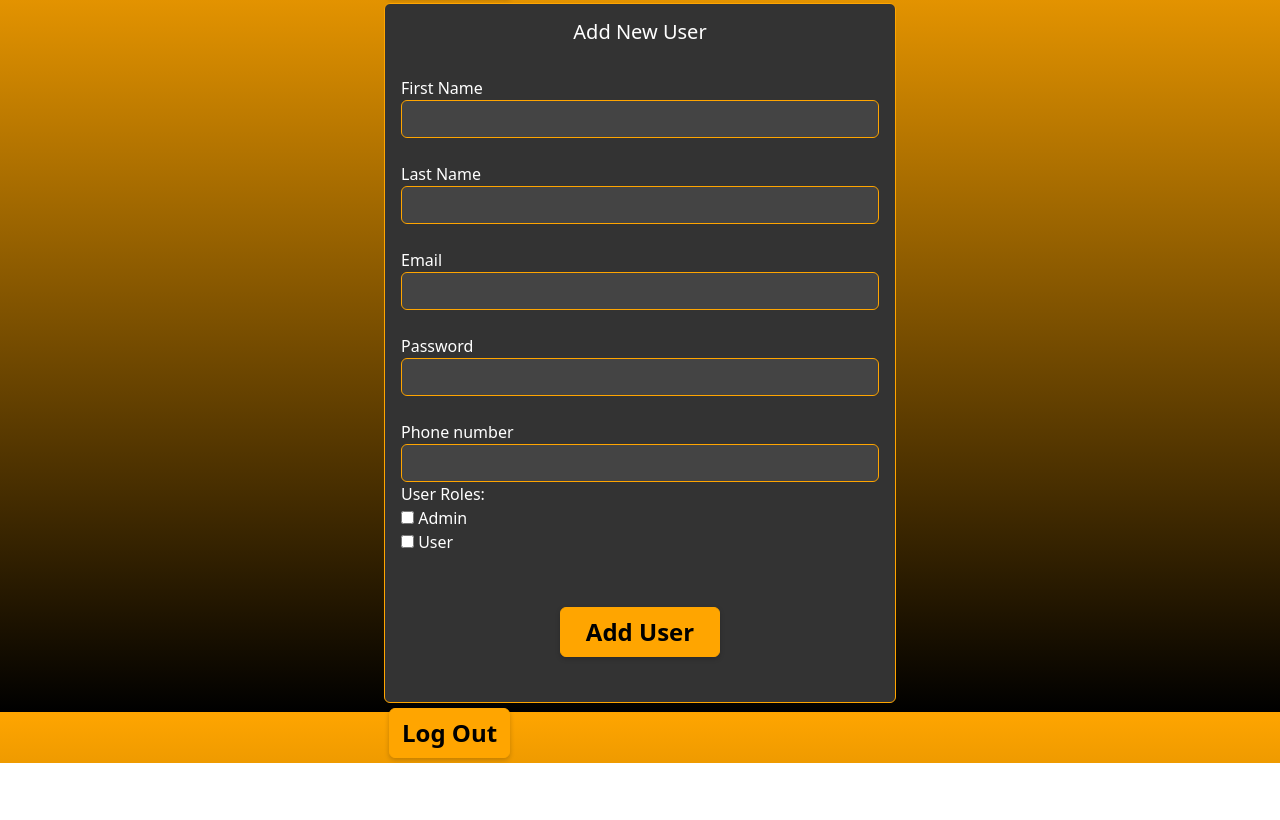
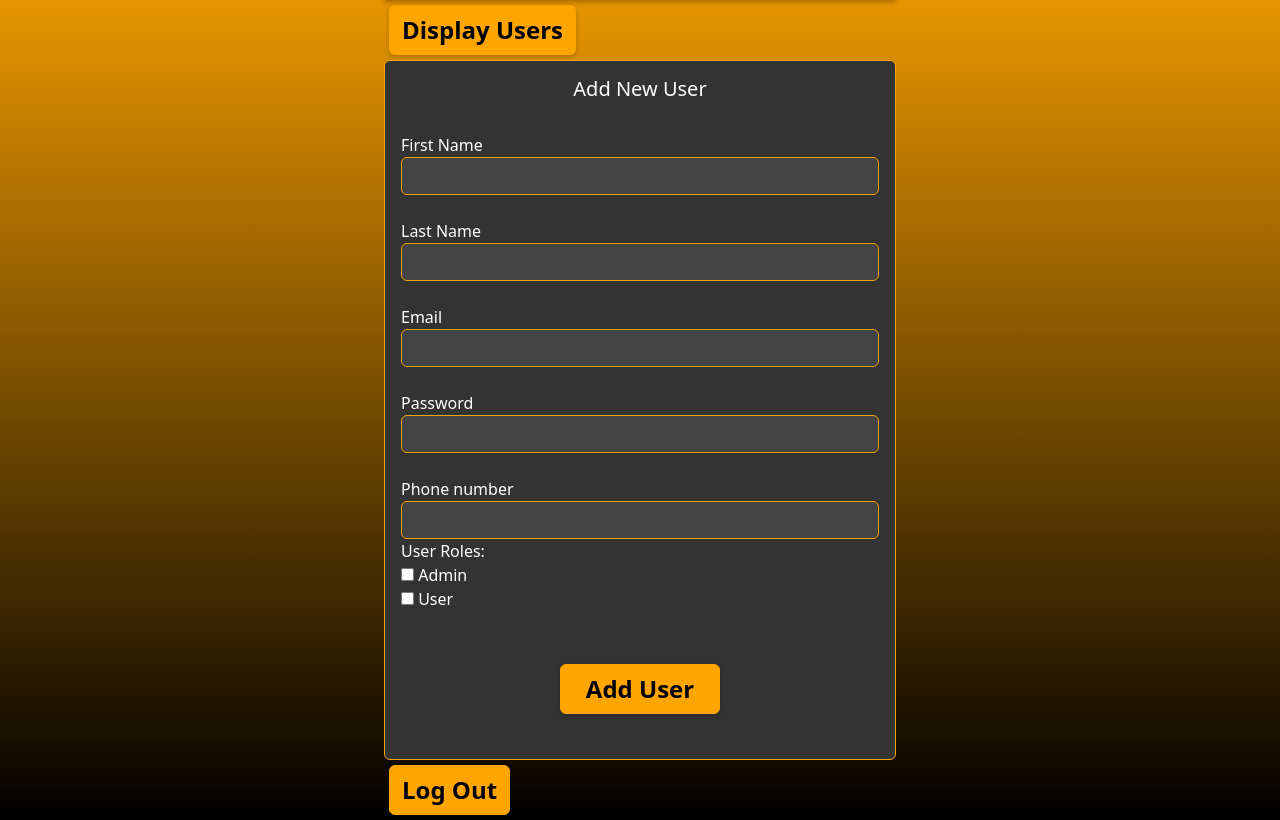
Before and after one commit to J4wHar/CoTProject, a plain HTML site: page client/admin.html in a window 1280 px wide. Shown: the part 88-908 px from the top of the page. Before the commit the page ends 851 px from the top, so only its background shows below. Drawn offline with nearby package versions, Linux system fonts and the light colour scheme.

Commit message:
Made the pwa scrollable

```diff
--- a/client/admin.html
+++ b/client/admin.html
@@ -4,7 +4,7 @@
 <head>
     <meta charset="UTF-8">
     <meta name="viewport" content="width=device-width, initial-scale=1.0">
-    <title>Wasp Security - Alerts</title>
+    <title>Wasp Security - Admin</title>
     <link rel="icon" type="image/x-icon" href="wasp.png"/>
     <link
             href="https://cdn.jsdelivr.net/npm/bootstrap@5.3.0-alpha1/dist/css/bootstrap.min.css"
@@ -26,7 +26,7 @@
     </div>
 </nav>
 <div class="content-container">
-    <button onclick="fetchUsers()">Display Users</button>
+    <button onclick="fetchUsers()" class="btn btn-success brand">Display Users</button>
     <div id="usersContainer"></div>
     <div class="form-container center-all">
         <div class="card" style="width: 32rem">
--- a/client/styles/main.css
+++ b/client/styles/main.css
@@ -44,6 +44,7 @@ body {
 }
 
 
+
 .container-fluid {
     display: flex;
     justify-content: center;
@@ -76,9 +77,7 @@ body {
     display: flex;
     justify-content: center;
     align-items: center;
-    height: 100vh;
     margin: 0;
-    overflow-y: auto; /* Enable vertical scrolling */
 }
 
 .navbar {
```
